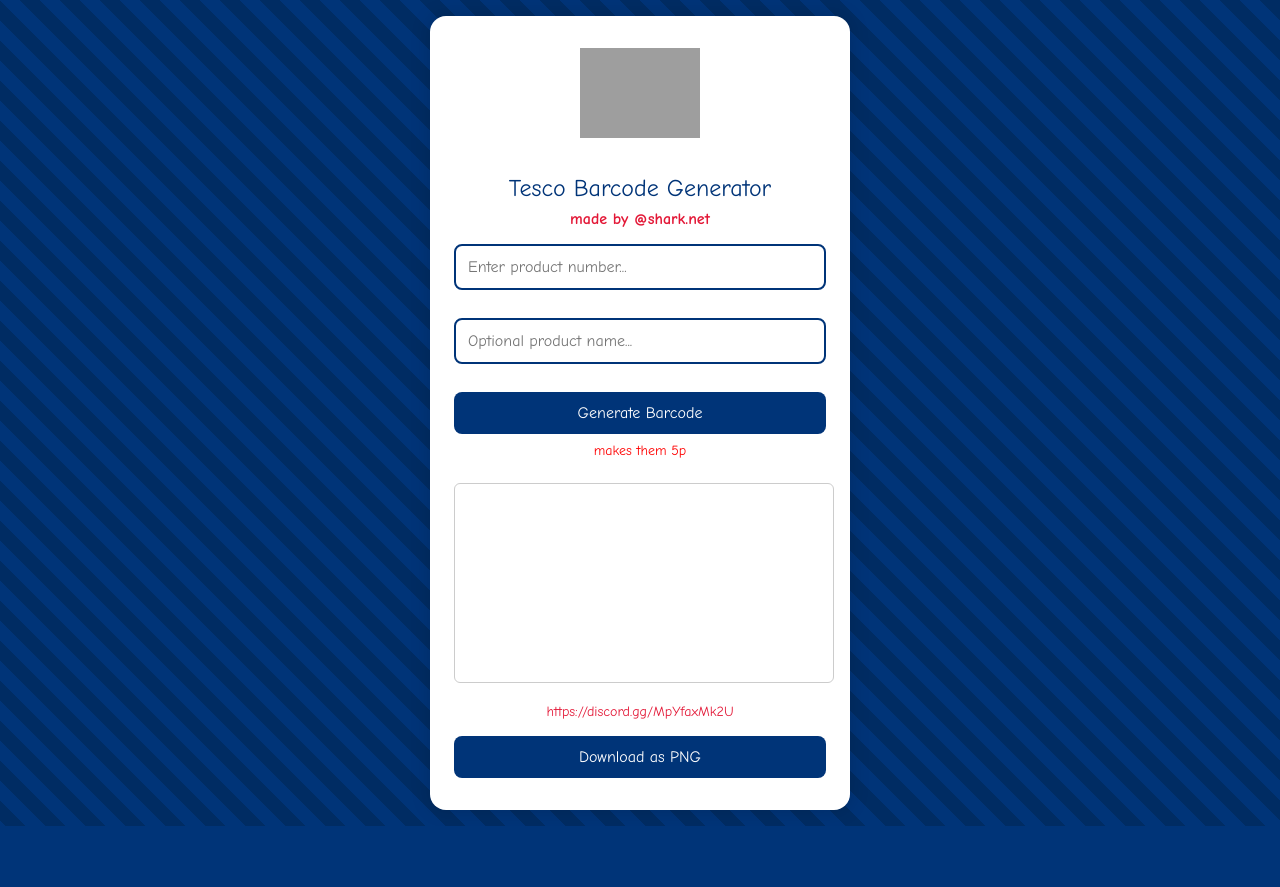
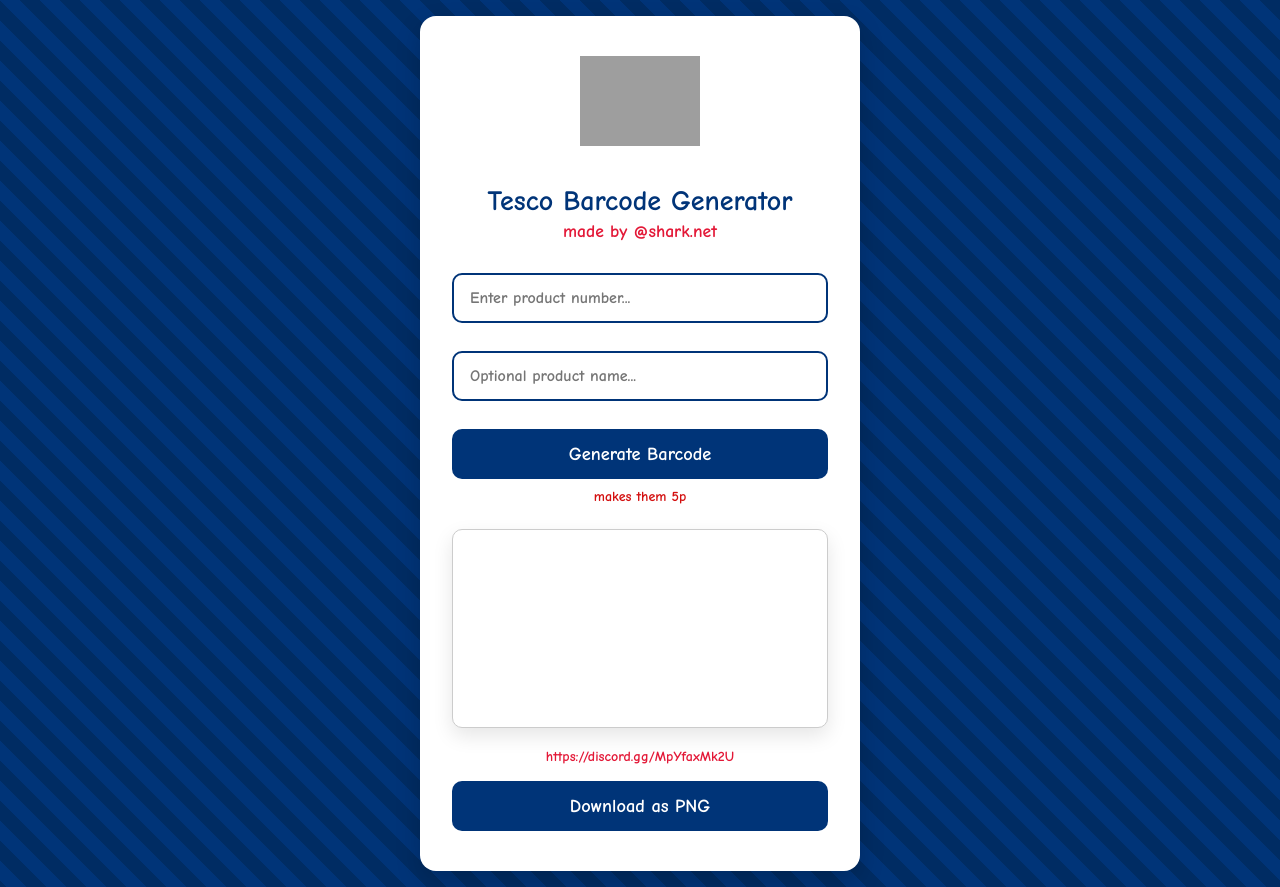
Before and after one commit to yunokv/sharkkg3n, a plain HTML site: page tesco.html in a window 1280 px wide. Before the commit the page ends 826 px from the top, so only its background shows below. Drawn offline with Linux system fonts and the light colour scheme; grey boxes are pictures that could not be loaded; a web font is replaced by a local one.

Commit message:
tesco.html

```diff
--- a/tesco.html
+++ b/tesco.html
@@ -2,76 +2,99 @@
 <html lang="en">
 <head>
   <meta charset="UTF-8" />
-  <meta name="viewport" content="width=device-width, initial-scale=1.0"/>
+  <meta name="viewport" content="width=device-width, initial-scale=1" />
   <title>Tesco Barcode Generator</title>
   <script src="https://cdn.jsdelivr.net/npm/jsbarcode@3.11.5/dist/JsBarcode.all.min.js"></script>
-  <link href="https://fonts.cdnfonts.com/css/comic-sans-ms" rel="stylesheet">
+  <link href="https://fonts.cdnfonts.com/css/comic-sans-ms" rel="stylesheet" />
   <style>
     * {
       box-sizing: border-box;
-      font-family: 'Comic Sans MS', sans-serif;
+      font-family: 'Comic Sans MS', cursive, sans-serif;
     }
 
     body {
       margin: 0;
       background: #003478;
-      background-image: linear-gradient(45deg, #003478 25%, #002c63 25%, #002c63 50%, #003478 50%, #003478 75%, #002c63 75%, #002c63);
+      background-image:
+        linear-gradient(45deg,
+          #003478 25%, #002c63 25%, #002c63 50%, #003478 50%,
+          #003478 75%, #002c63 75%, #002c63 100%);
       background-size: 40px 40px;
       display: flex;
       justify-content: center;
       align-items: center;
       min-height: 100vh;
       padding: 1rem;
+      color: #e31837;
+      user-select: none;
     }
 
     .container {
-      background-color: #ffffff;
+      background-color: #fff;
       border-radius: 16px;
-      padding: 2rem 1.5rem;
-      box-shadow: 0 0 20px rgba(0,0,0,0.15);
+      padding: 2.5rem 2rem;
+      box-shadow: 0 10px 25px rgba(0, 0, 0, 0.18);
       width: 100%;
-      max-width: 420px;
+      max-width: 440px;
       text-align: center;
+      color: #003478;
+      position: relative;
     }
 
     .tesco-logo {
       max-width: 120px;
       margin-bottom: 1rem;
+      user-select: none;
     }
 
     h1 {
+      font-weight: 700;
+      font-size: 1.75rem;
+      margin-bottom: 0.25rem;
       color: #003478;
-      font-weight: normal;
-      font-size: 1.5rem;
-      margin-bottom: 0.5rem;
     }
 
     h2 {
-      font-size: 1rem;
+      font-size: 1.1rem;
+      margin: 0 0 1rem 0;
+      font-weight: 600;
       color: #e31837;
-      margin: 0;
+      user-select: none;
     }
 
     input {
       width: 100%;
-      padding: 12px;
+      padding: 14px 16px;
       font-size: 1rem;
       margin-top: 1rem;
       margin-bottom: 0.75rem;
       border: 2px solid #003478;
-      border-radius: 8px;
+      border-radius: 10px;
+      outline-offset: 2px;
+      transition: border-color 0.3s ease, box-shadow 0.3s ease;
+      color: #003478;
+      font-weight: 600;
+    }
+
+    input:focus {
+      border-color: #e31837;
+      box-shadow: 0 0 8px #e31837;
+      background-color: #fff4f4;
     }
 
     button {
       background-color: #003478;
       color: white;
       border: none;
-      padding: 12px;
-      font-size: 1rem;
-      border-radius: 8px;
+      padding: 14px 0;
+      font-size: 1.15rem;
+      border-radius: 10px;
       cursor: pointer;
       margin-top: 1rem;
       width: 100%;
+      font-weight: 700;
+      transition: background-color 0.3s ease;
+      user-select: none;
     }
 
     button:hover {
@@ -81,17 +104,22 @@
     canvas {
       margin-top: 1.5rem;
       border: 1px solid #ccc;
-      border-radius: 6px;
+      border-radius: 10px;
       background: #fff;
-      width: 380px;
-      height: 200px;
+      width: 100%;
+      height: auto;
+      max-height: 300px;
       image-rendering: pixelated;
+      user-select: none;
+      box-shadow: 0 8px 20px rgba(0, 0, 0, 0.1);
     }
 
     .notice {
-      color: red;
+      color: #d30f0f;
       font-size: 14px;
-      margin-top: 0.5rem;
+      margin-top: 0.6rem;
+      font-weight: 600;
+      user-select: none;
     }
 
     a {
@@ -100,45 +128,70 @@
       color: #e31837;
       text-decoration: none;
       font-size: 14px;
+      font-weight: 600;
+      user-select: text;
+      transition: color 0.3s ease;
     }
 
     a:hover {
       text-decoration: underline;
+      color: #ff4f4f;
     }
 
     @media (max-width: 400px) {
       .container {
-        padding: 1.5rem 1rem;
+        padding: 2rem 1.25rem;
       }
 
       h1 {
-        font-size: 1.25rem;
+        font-size: 1.4rem;
       }
 
       input, button {
-        font-size: 0.95rem;
+        font-size: 1rem;
+      }
+
+      canvas {
+        max-height: 250px;
       }
     }
   </style>
 </head>
 <body>
 
-  <div class="container">
-    <img class="tesco-logo" src="https://www.logo.wine/a/logo/Tesco/Tesco-Logo.wine.svg" alt="Tesco Logo" />
+  <div class="container" role="main" aria-label="Tesco Barcode Generator">
+    <img class="tesco-logo" src="https://www.logo.wine/a/logo/Tesco/Tesco-Logo.wine.svg" alt="Tesco Logo" draggable="false" />
     <h1>Tesco Barcode Generator</h1>
     <h2>made by @shark.net</h2>
 
-    <input type="text" id="userInput" placeholder="Enter product number..." />
-    <input type="text" id="productName" placeholder="Optional product name..." />
+    <input
+      type="text"
+      id="userInput"
+      placeholder="Enter product number..."
+      aria-label="Product number input"
+      pattern="\d*"
+      inputmode="numeric"
+      oninput="this.value = this.value.replace(/\D/g,'')"
+    />
+    <input
+      type="text"
+      id="productName"
+      placeholder="Optional product name..."
+      aria-label="Optional product name"
+    />
 
-    <button onclick="generateBarcode()">Generate Barcode</button>
-    <div class="notice">makes them 5p</div>
+    <button onclick="generateBarcode()" aria-label="Generate barcode">Generate Barcode</button>
+    <div class="notice" role="alert">makes them 5p</div>
 
-    <canvas id="barcodeCanvas" width="1140" height="600"></canvas>
+    <canvas id="barcodeCanvas" width="1140" height="600" aria-label="Generated barcode"></canvas>
 
-    <a href="https://discord.gg/MpYfaxMk2U" target="_blank">https://discord.gg/MpYfaxMk2U</a>
+    <a href="https://discord.gg/MpYfaxMk2U" target="_blank" rel="noopener noreferrer" aria-label="Join Discord server">
+      https://discord.gg/MpYfaxMk2U
+    </a>
 
-    <button onclick="downloadBarcode()">Download as PNG</button>
+    <button onclick="downloadBarcode()" aria-label="Download barcode as PNG" style="margin-top: 1rem;">
+      Download as PNG
+    </button>
   </div>
 
   <script>
@@ -148,7 +201,7 @@
       const canvas = document.getElementById('barcodeCanvas');
       const ctx = canvas.getContext('2d');
 
-      if (!input.match(/^\d+$/)) {
+      if (!/^\d+$/.test(input)) {
         alert("Only digits allowed in the number field!");
         return;
       }
@@ -158,7 +211,7 @@
       // Clear canvas
       ctx.clearRect(0, 0, canvas.width, canvas.height);
 
-      // Temp barcode canvas - make this bigger for better quality
+      // Create temp canvas for high-quality barcode
       const temp = document.createElement('canvas');
       temp.width = 1000;
       temp.height = 400;
```
